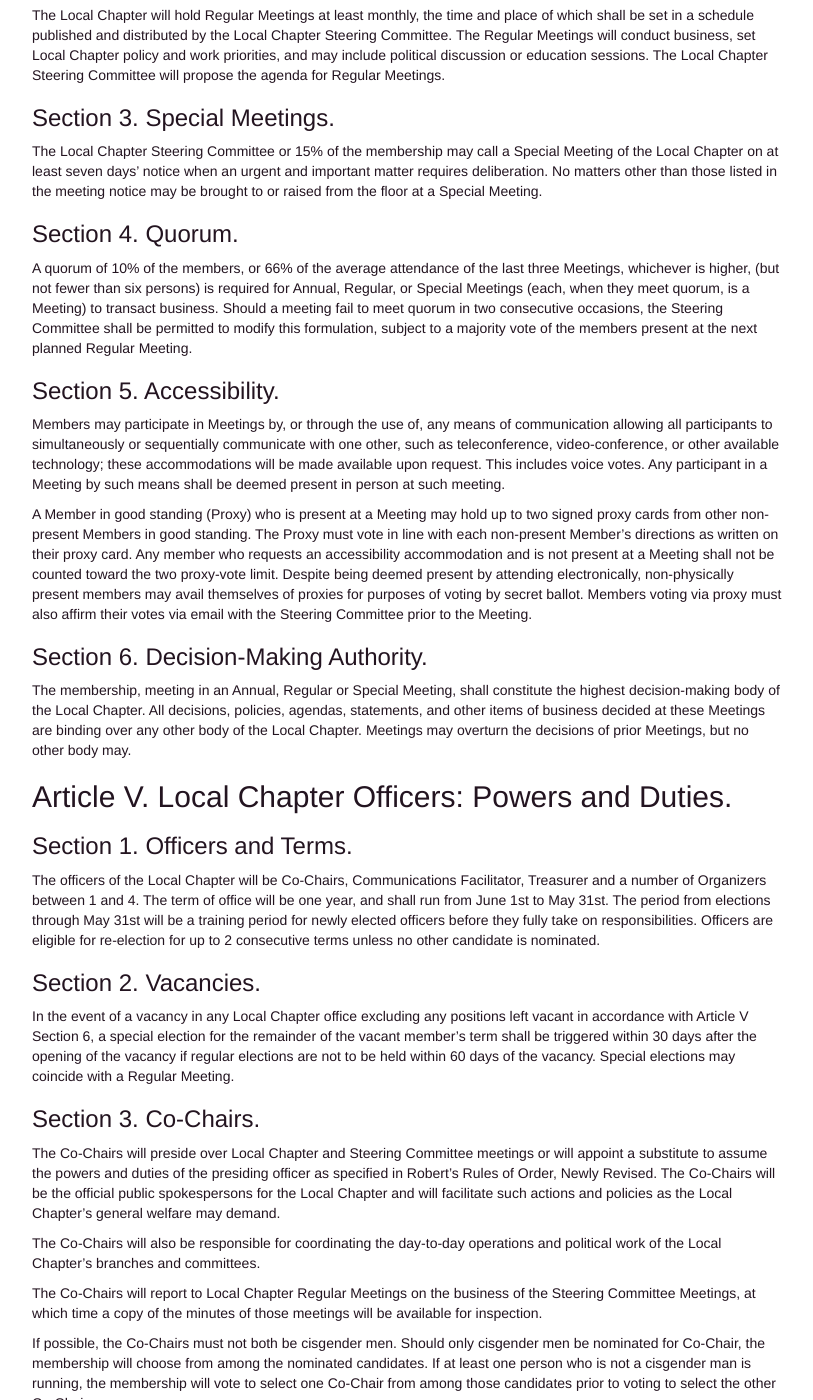
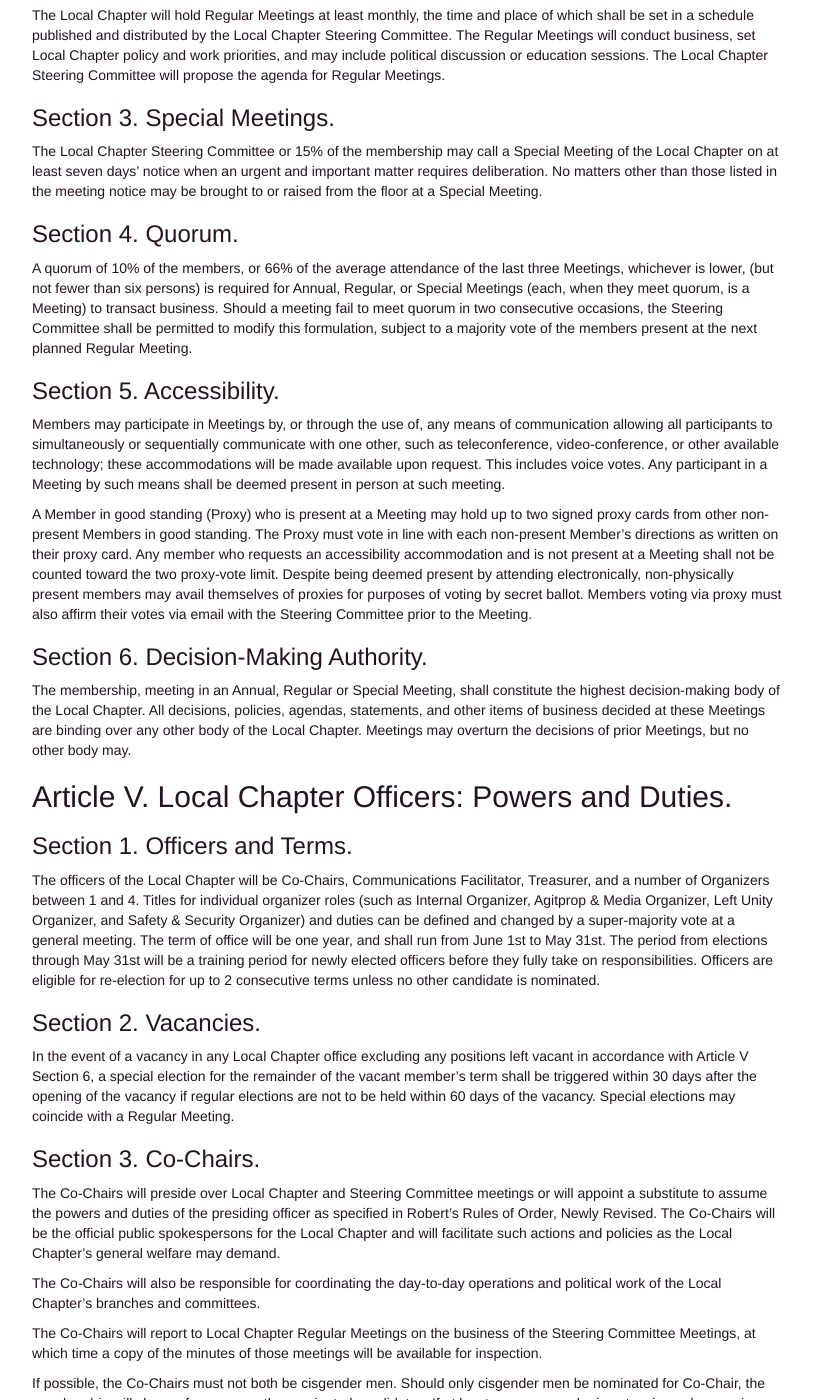
Before and after one commit to boulderdsa/boulderdsa.github.io, a Jekyll site: the page built from resources/bylaws-updated.md, in a window 1280 px wide and 1400 px high, scrolled down 1913 px. Shown: the whole window, without its empty margins (233-1046 px from the left). Built offline with Jekyll 4.4.1, drawn with Linux system fonts in a browser that asks for light colours; some of the changed text lies outside the part shown.

Commit message:
Update bylaws-updated.md

```diff
--- a/resources/bylaws-updated.md
+++ b/resources/bylaws-updated.md
@@ -52,7 +52,7 @@ The Local Chapter Steering Committee or 15% of the membership may call a Special
 
 ### Section 4. Quorum.
 
-A quorum of 10% of the members, or 66% of the average attendance of the last three Meetings, whichever is higher, (but not fewer than six persons) is required for Annual, Regular, or Special Meetings (each, when they meet quorum, is a Meeting) to transact business. Should a meeting fail to meet quorum in two consecutive occasions, the Steering Committee shall be permitted to modify this formulation, subject to a majority vote of the members present at the next planned Regular Meeting.
+A quorum of 10% of the members, or 66% of the average attendance of the last three Meetings, whichever is lower, (but not fewer than six persons) is required for Annual, Regular, or Special Meetings (each, when they meet quorum, is a Meeting) to transact business. Should a meeting fail to meet quorum in two consecutive occasions, the Steering Committee shall be permitted to modify this formulation, subject to a majority vote of the members present at the next planned Regular Meeting.
 
 ### Section 5. Accessibility.
 
@@ -68,7 +68,7 @@ The membership, meeting in an Annual, Regular or Special Meeting, shall constitu
 
 ### Section 1. Officers and Terms.
 
-The officers of the Local Chapter will be Co-Chairs, Communications Facilitator, Treasurer and a number of Organizers between 1 and 4. The term of office will be one year, and shall run from June 1st to May 31st. The period from elections through May 31st will be a training period for newly elected officers before they fully take on responsibilities. Officers are eligible for re-election for up to 2 consecutive terms unless no other candidate is nominated.
+The officers of the Local Chapter will be Co-Chairs, Communications Facilitator, Treasurer, and a number of Organizers between 1 and 4. Titles for individual organizer roles (such as Internal Organizer, Agitprop & Media Organizer, Left Unity Organizer, and Safety & Security Organizer) and duties can be defined and changed by a super-majority vote at a general meeting. The term of office will be one year, and shall run from June 1st to May 31st. The period from elections through May 31st will be a training period for newly elected officers before they fully take on responsibilities. Officers are eligible for re-election for up to 2 consecutive terms unless no other candidate is nominated.
 
 ### Section 2. Vacancies.
 
@@ -98,7 +98,7 @@ The Treasurer will be responsible for the funds and financial records of the Loc
 
 ### Section 6. Organizers.
 
-Organizers will be responsible for facilitating communication within the chapter, or between the chapter and local communities. Organizers will participate in Steering Committee decision-making, and are responsible for attending all relevant meetings and reading all relevant documents. Organizers are also tasked with carrying out the duties delegated to them by the Co-Chairs, Treasurer, and Communications Facilitator. They are beholden to representing the views of the membership that elected them as well as helping to advance the goals of the Local Chapter generally. If diversity requirements as enumerated in Article V Section 8 for the Steering Committee are not met after elections, one or two Organizer positions will be kept vacant until a member who fulfills one or both of the unfulfilled Article V Section 8 requirements is nominated for the position. A Special Election to confirm the nominee will be held immediately.
+Organizers will participate in Steering Committee decision-making and are responsible for attending all relevant meetings and reading all relevant documents. Organizers are also tasked with carrying out the duties defined for their specific organizer role, which will be determined before their election, and may later be amended, by a supermajority vote at a general meeting. Organizer roles may include such things as facilitating communication within the chapter, between the chapter and local communities, or ensuring the chapter’s safety. They are beholden to representing the views of the membership that elected them as well as helping to advance the goals of the Local Chapter generally. If diversity requirements as enumerated in Article V Section 8 for the Steering Committee are not met after elections, one or two Organizer positions will be kept vacant until a member who fulfills one or both of the unfulfilled Article V Section 8 requirements is nominated for the position. A Special Election to confirm the nominee will be held immediately.
 
 ### Section 7. Delegation of Duties.
 
```
